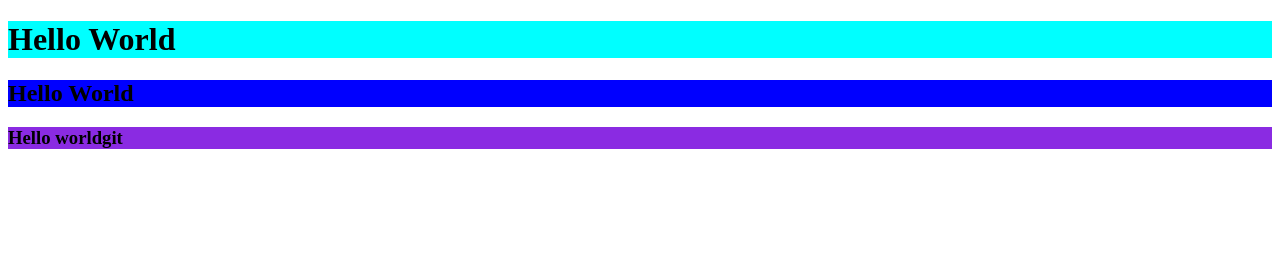
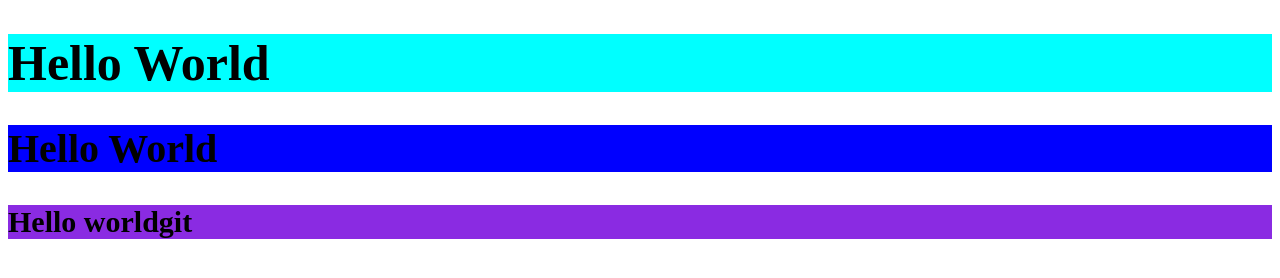
Before and after one commit to IMOBAIDAFRIDI/git-2504G1, a plain HTML site: page index.html in a window 1280 px wide. Drawn offline with Linux system fonts and the light colour scheme.

Commit message:
initial commit.

```diff
--- a/style.css
+++ b/style.css
@@ -1,9 +1,12 @@
 h1{
     background-color: aqua;
+    font-size: 50px;
 }
 h2{
     background-color: blue;
+    font-size: 40px;
 }
 h3{
     background-color: blueviolet;
+    font-size: 30px;
 }
```
